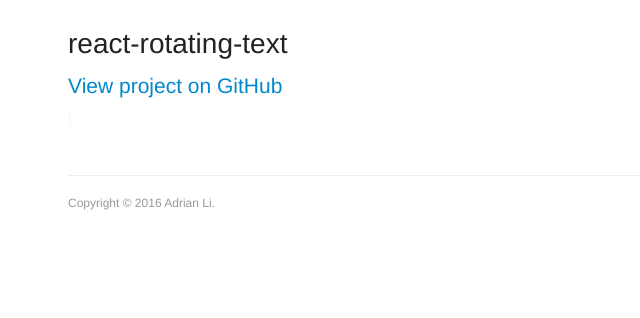
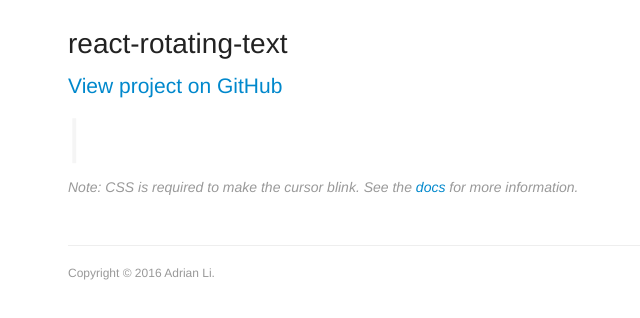
Before and after one commit to adrianmcli/react-rotating-text, a plain HTML site: page index.html in a window 1280 px wide. Shown: the whole page, without its empty margins (212-852 px from the left). Drawn offline with Linux system fonts and the light colour scheme.

Commit message:
Update 2016-03-19T09:26:27.653Z

```diff
--- a/example.css
+++ b/example.css
@@ -53,3 +53,6 @@
   font-style: italic;
   color: #999;
 }
+.display-text {
+  font-size: 48px;
+}
--- a/example.js
+++ b/example.js
@@ -11,7 +11,7 @@
 	render: function render() {
 		return React.createElement(
 			'div',
-			null,
+			{ className: 'display-text' },
 			React.createElement(ReactRotatingText, null)
 		);
 	}
--- a/index.html
+++ b/index.html
@@ -7,10 +7,9 @@
 	<div class="container">
 		<h1>react-rotating-text</h1>
 		<h2><a href="https://github.com/adrianmc/react-rotating-text">View project on GitHub</a></h2>
-		<!-- the example app is rendered into this div -->
 		<div id="app"></div>
 		<div class="hint">
-			<!-- put any hints about your component example here -->
+			Note: CSS is required to make the cursor blink. See the <a href="https://github.com/adrianmc/react-rotating-text">docs</a> for more information.
 		</div>
 		<div class="footer">
 			Copyright &copy; 2016 Adrian Li.
```
